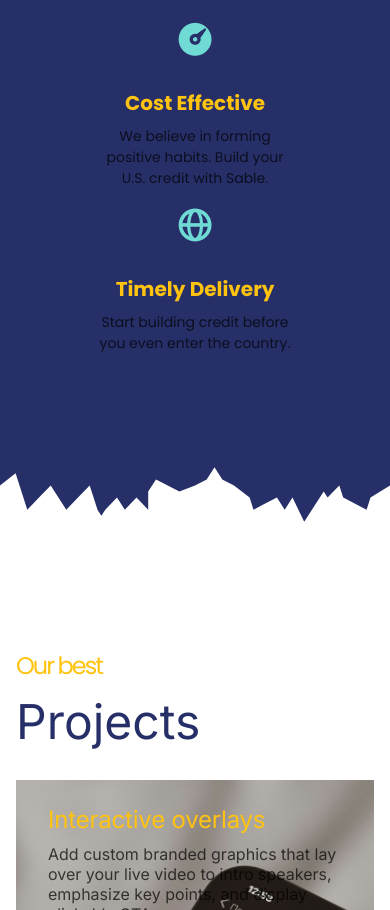
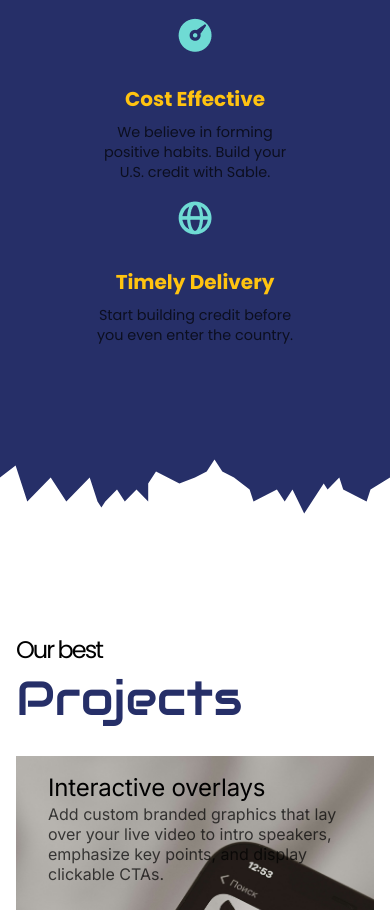
Before and after one commit to ZainabBashir425/Devloom, a React (Vite) app: page /portfolio in a window 390 px wide. Shown: the part 1090-2000 px from the top of the page. Built offline with nearby package versions, Linux system fonts and the light colour scheme.

Commit message:
Changes in Portfolio

```diff
--- a/src/css/Portfolio/AppFeature.module.css
+++ b/src/css/Portfolio/AppFeature.module.css
@@ -69,14 +69,14 @@
     margin-bottom: 0.5rem;
   }
 
-  h3 {
+  .featureItem h3 {
     font-size: 1.25rem;
     margin: 0.5rem 0;
     font-weight: 700;
     color: #ffC310
   }
 
-  p {
+  .featureItem p {
     font-size: 0.9rem;
     font-weight: 400;
     line-height: 1.4;
--- a/src/css/Portfolio/OurProjects.module.css
+++ b/src/css/Portfolio/OurProjects.module.css
@@ -12,10 +12,10 @@
 
 }
 .ourProjectsSection h2{
-    font-family: "Inter",sans-serif;
-    font-size: 18rem;
+    font-family: "Audiowide",sans-serif;
+    font-size: 13rem;
     font-weight: 400;
-    line-height: 19rem;
+    line-height: 17rem;
     text-align: left;
     color: var(--primary-bg);
 }
@@ -160,7 +160,7 @@ text-align: left;
     line-height: 3.75rem;
 }
 .ourProjectsSection h2{
-    font-size: 13rem;
+    font-size: 10rem;
     line-height: 14rem;
 }
 /* qa project1 */
@@ -191,7 +191,7 @@ text-align: left;
         line-height: 3.5rem;
     }
     .ourProjectsSection h2{
-        font-size: 12rem;
+        font-size: 8rem;
         line-height: 13rem;
     }
     .doubleProject{
@@ -222,7 +222,7 @@ text-align: left;
             line-height: 3rem;
         }
         .ourProjectsSection h2{
-            font-size: 9rem;
+            font-size: 7rem;
             line-height: 10rem;
         }
         /* Interactive overlays Section */
@@ -243,7 +243,7 @@ text-align: left;
                 line-height: 2.5rem;
             }
             .ourProjectsSection h2{
-                font-size: 6rem;
+                font-size: 5rem;
                 line-height: 7rem;
             }
             }
```
